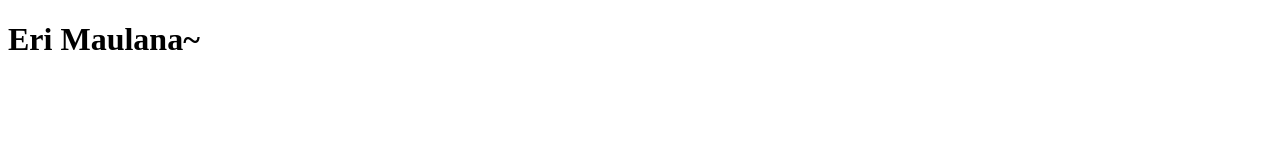
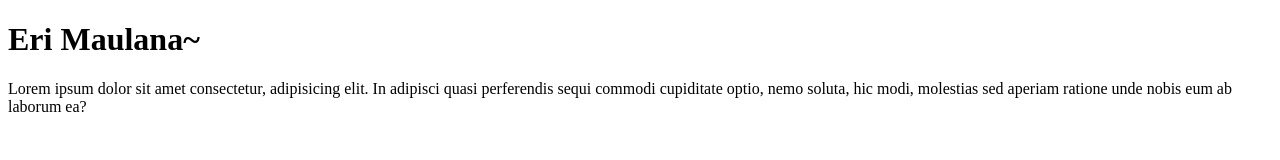
Before and after one commit to eri-maulana/eri-git-test-2, a plain HTML site: page index.html in a window 1280 px wide. Drawn offline with Linux system fonts and the light colour scheme.

Commit message:
menambahkan paragraf di index.html 'master'

```diff
--- a/index.html
+++ b/index.html
@@ -10,6 +10,7 @@
 
 <body>
     <h1>Eri Maulana~</h1>
+    <p>Lorem ipsum dolor sit amet consectetur, adipisicing elit. In adipisci quasi perferendis sequi commodi cupiditate optio, nemo soluta, hic modi, molestias sed aperiam ratione unde nobis eum ab laborum ea?</p>
 </body>
 
 </html>
```
